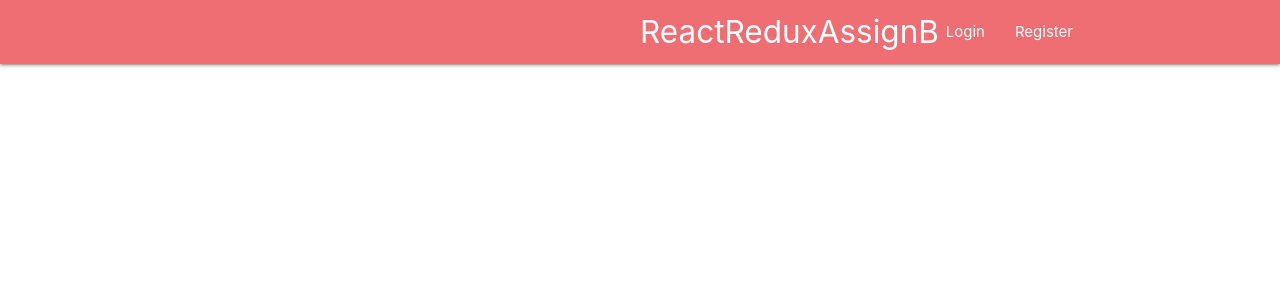
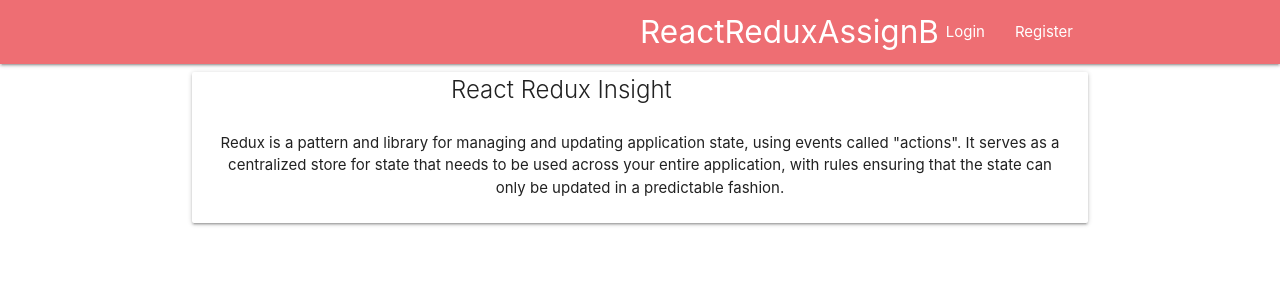
Before and after one commit to aghos4306/react-redux-firebase-social-med, a React (Create React App) app: page /post/1 in a window 1280 px wide. Shown: the top 300 px of the page. Built offline with nearby package versions, Linux system fonts and the light colour scheme.

Commit message:
Card to render details created on PostDetails component and rendered in App js, each post should have own id

```diff
--- a/src/App.js
+++ b/src/App.js
@@ -4,6 +4,7 @@ import { BrowserRouter as Router, Route, Switch } from 'react-router-dom';
 import NavigationBar from './Components/Layout/NavigationBar';
 import LogIn from './Components/Auth/Login';
 import Register from './Components/Auth/Register';
+import PostDetails from './Components/Posts/PostDetails';
 
 function App() {
   return (
@@ -13,6 +14,7 @@ function App() {
         <Switch>
           <Route exact path="/login" component={LogIn}></Route>
           <Route exact path="/register" component={Register}></Route>
+          <Route exact path="/post/:id" component={PostDetails}></Route>
         </Switch>
       </div>
     </Router>
--- a/src/Components/Posts/PostDetails.js
+++ b/src/Components/Posts/PostDetails.js
@@ -0,0 +1,17 @@
+import React from 'react';
+
+const PostDetails = () => (
+  <div className="container">
+    <div className="card">
+      <div className="card-title">React Redux Insight</div>
+      <div className="card-content">
+        <p>
+          Redux is a pattern and library for managing and updating application state, using events called "actions". It serves as a centralized store for state that needs to be used across your entire
+          application, with rules ensuring that the state can only be updated in a predictable fashion.
+        </p>
+      </div>
+    </div>
+  </div>
+);
+
+export default PostDetails;
```
